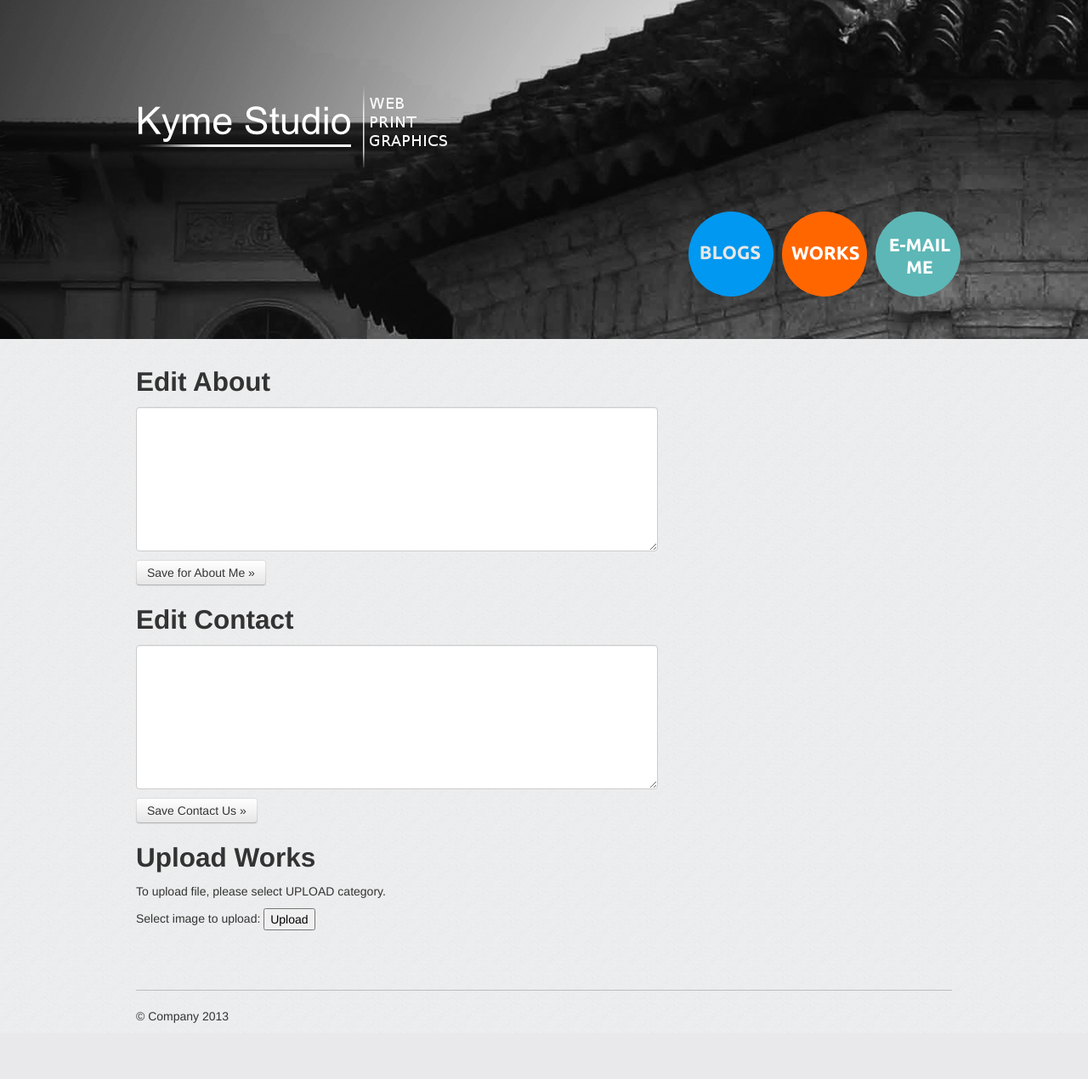
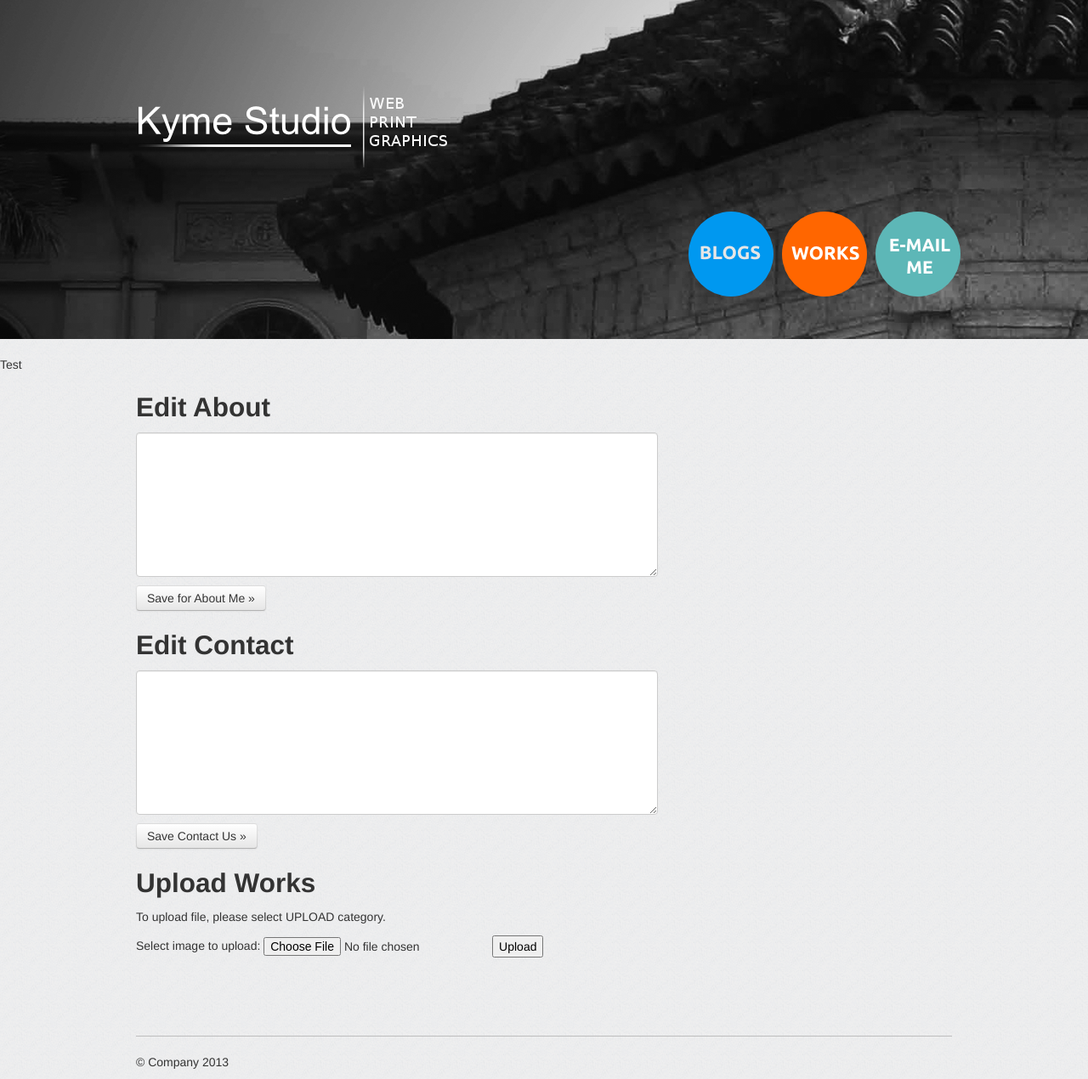
Before and after one commit to kyme-online/kymestudio, a PHP site: page /securedpage.php in a window 1280 px wide. Shown: the part 61-1331 px from the top of the page at 85% size. Before the commit the page ends 1277 px from the top, so only its background shows below. Run offline with PHP 8.4, Linux system fonts and the light colour scheme; the visitor is signed in with stand-in values (Sample User, id 1); data that the repository does not hold is empty.

Commit message:
Add feature X

```diff
--- a/includes/conn.php
+++ b/includes/conn.php
@@ -12,7 +12,7 @@ $username = "root";
 $password = "walnutroad47";
 
 // Name of database
-$database = "db_name";
+$database = "cebustudio";
 
 $conn = mysql_connect($host, $username, $password) or die ("Could not connect");
 $db = mysql_select_db($database, $conn) or die ("Could not select DB");
--- a/securedpage.php
+++ b/securedpage.php
@@ -71,10 +71,6 @@ if (isset($_POST['address'])) {
 
   mysqli_close($con);
 }
-
-
-
-
 
 // fetch info and display the content-type
 $con=mysqli_connect("localhost","root","walnutroad47","cebustudio");
@@ -201,7 +197,10 @@ mysqli_close($con);
       </div>
 
       </div>
-
+      <!--
+      comment
+    -->
+    <p>Test</p>
     <div class="container container_cs">
 
       <!-- Main hero unit for a primary marketing message or call to action -->
@@ -225,6 +224,9 @@ mysqli_close($con);
 
                      </div>
 
+
+              </form>
+
                <div class="span4 col3">
                         <h2>Upload Works</h2>
                         <p>To upload file, please select UPLOAD category.</p>
@@ -239,12 +241,12 @@ mysqli_close($con);
 
                             <form action="upload.php" method="post" enctype="multipart/form-data">
                                 Select image to upload:
-                                        <input type="hidden" name="MAX_FILE_SIZE" value="100000" />
+                                <!--input type="hidden" name="MAX_FILE_SIZE" value="100000" /-->
+                                <input type="file" name="uploadFile">
                                 <input type="submit" id="submit" value="Upload" />
                             </form>
               </div>
 
-              </form>
 
       </div> <!-- End of row colcenter -->
 
```
Lines whose indentation alone changed are shown as unchanged.
